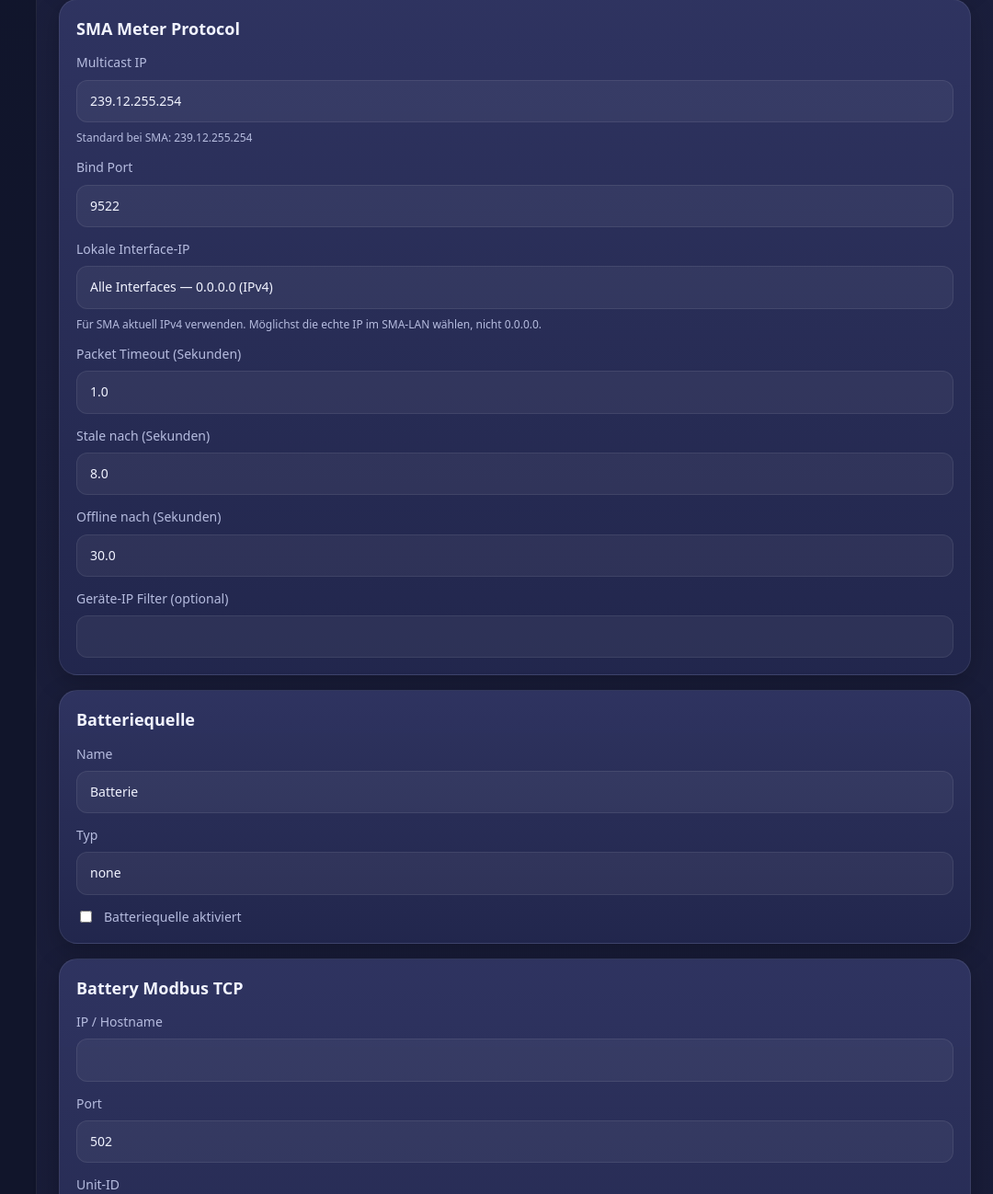
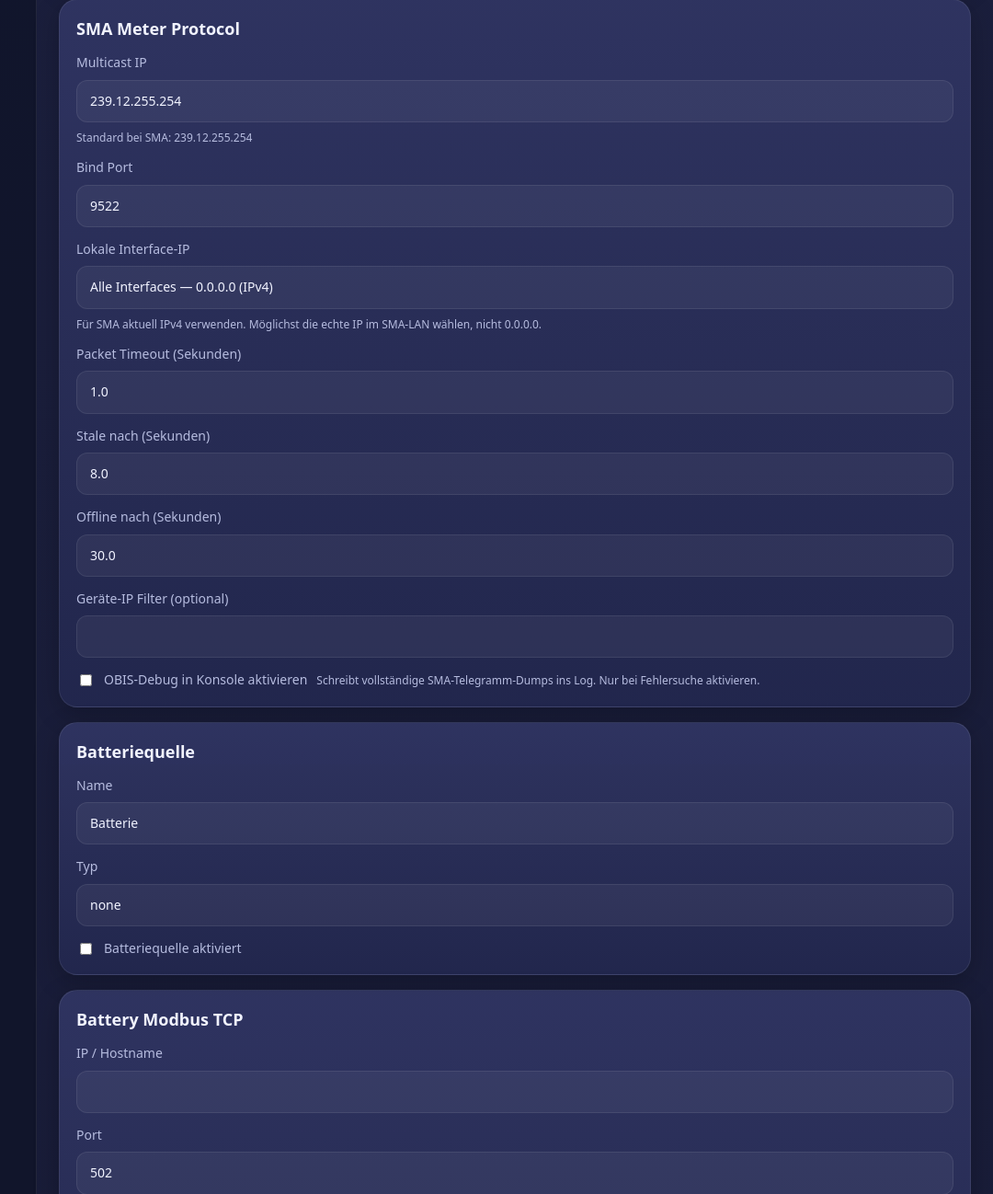
Before and after one commit to phlupp/pv2hash, a FastAPI app: page /sources in a window 1280 px wide. Shown: the part 408-1706 px from the top of the page at 92% size, without its empty margins (200-1280 px from the left). Run offline with FastAPI, Linux system fonts and the light colour scheme.

Commit message:
Move OBIS debug toggle to SMA source settings and show SMA device identity on dashboard

```diff
--- a/pv2hash/app.py
+++ b/pv2hash/app.py
@@ -78,6 +78,37 @@ def _optional_int(value) -> int | None:
         return int(float(text))
     except Exception:
         return None
+
+
+def _normalize_log_level(value: str | None, default: str = "INFO") -> str:
+    normalized = str(value or default).strip().upper()
+    if normalized not in {"INFO", "DEBUG"}:
+        return default
+    return normalized
+
+
+def _resolve_sma_device_label(source_debug: dict | None) -> str | None:
+    if not source_debug:
+        return None
+
+    explicit = source_debug.get("last_packet_device_name")
+    if explicit:
+        return str(explicit)
+
+    susy_id = source_debug.get("last_packet_susy_id")
+    if susy_id in (None, ""):
+        return None
+
+    try:
+        susy_id_int = int(susy_id)
+    except Exception:
+        return f"SMA Gerät (SUSy-ID {susy_id})"
+
+    known = {
+        270: "SMA Energy Meter",
+        372: "SMA Home Manager 2.0",
+    }
+    return known.get(susy_id_int, f"SMA Gerät (SUSy-ID {susy_id_int})")
 
 
 def _parse_modbus_value_form(form, prefix: str) -> dict:
@@ -224,11 +255,6 @@ def _miners_context(request: Request, *, error_message: str | None = None) -> di
         "request": request,
         "miners": _build_miners_view(),
         "saved": request.query_params.get("saved") == "1",
-        "obis_debug_saved": request.query_params.get("obis_debug_saved") == "1",
-        "source_type": state.config["source"].get("type", "unknown"),
-        "obis_debug_enabled": bool(
-            state.config["source"].get("settings", {}).get("debug_dump_obis", True)
-        ),
         "error_message": error_message,
     }
 
@@ -423,6 +449,8 @@ async def dashboard(request: Request):
     total_miner_power = sum(m.power_w for m in state.miners) if state.miners else 0.0
     miner_count = len(state.miners)
 
+    source_debug = services.get_source_debug_info()
+
     context = {
         "request": request,
         "snapshot": state.snapshot,
@@ -437,7 +465,10 @@ async def dashboard(request: Request):
         "last_reload_at": state.last_reload_at,
         "source_reloaded_at": state.source_reloaded_at,
         "last_live_packet_at": state.last_live_packet_at,
-        "source_debug": services.get_source_debug_info(),
+        "source_debug": source_debug,
+        "source_device_label": _resolve_sma_device_label(source_debug),
+        "source_device_serial_number": source_debug.get("last_packet_serial_number") if source_debug else None,
+        "source_device_susy_id": source_debug.get("last_packet_susy_id") if source_debug else None,
         "app_version_full": APP_VERSION_FULL,
         "update_check": update_checker.snapshot(),
     }
@@ -468,10 +499,7 @@ async def save_settings(request: Request):
     form = await request.form()
 
     state.config["system"]["instance_name"] = form.get("instance_name", "PV2Hash Node")
-    log_level = str(form.get("log_level", state.config["system"].get("log_level", "INFO"))).strip().upper()
-    if log_level not in {"DEBUG", "INFO"}:
-        log_level = "INFO"
-    state.config["system"]["log_level"] = log_level
+    state.config["system"]["log_level"] = _normalize_log_level(form.get("log_level", state.config["system"].get("log_level", "INFO")))
     state.config["system"]["check_updates"] = form.get("check_updates") == "on"
     state.config["system"]["auto_update_enabled"] = form.get("auto_update_enabled") == "on"
     state.config["system"]["update_repo"] = (
@@ -506,7 +534,8 @@ async def save_settings(request: Request):
     save_config(state.config)
     setup_logging(state.config["system"].get("log_level", "INFO"))
     logger.info(
-        "Settings saved: check_updates=%s auto_update_enabled=%s update_repo=%s",
+        "Settings saved: log_level=%s check_updates=%s auto_update_enabled=%s update_repo=%s",
+        state.config["system"].get("log_level", "INFO"),
         state.config["system"].get("check_updates", True),
         state.config["system"].get("auto_update_enabled", False),
         state.config["system"].get("update_repo", "phlupp/pv2hash"),
@@ -565,6 +594,7 @@ async def save_source(request: Request):
         form.get("offline_after_seconds", 30.0), 30.0
     )
     state.config["source"]["settings"]["device_ip"] = form.get("device_ip", "").strip()
+    state.config["source"]["settings"]["debug_dump_obis"] = form.get("debug_dump_obis") == "on"
 
     battery_type = str(form.get("battery_type", "none")).strip()
     battery_name = str(form.get("battery_name", "Batterie")).strip() or "Batterie"
@@ -608,21 +638,6 @@ async def miners_page(request: Request):
         name="miners.html",
         context=context,
     )
-
-
-@app.post("/miners/obis-debug")
-async def save_miners_obis_debug(request: Request):
-    form = await request.form()
-    enabled = form.get("debug_dump_obis") == "on"
-
-    state.config.setdefault("source", {})
-    state.config["source"].setdefault("settings", {})
-    state.config["source"]["settings"]["debug_dump_obis"] = enabled
-
-    save_config(state.config)
-    logger.info("OBIS debug updated: enabled=%s", enabled)
-    reload_runtime()
-    return RedirectResponse(url="/miners?obis_debug_saved=1", status_code=303)
 
 
 @app.post("/miners/add")
@@ -801,7 +816,6 @@ async def system_page(request: Request):
         "request": request,
         "instance_name": state.config["system"]["instance_name"],
         "log_level": state.config["system"].get("log_level", "INFO"),
-        "log_saved": request.query_params.get("log_saved") == "1",
         "started_at": state.started_at,
         "last_reload_at": state.last_reload_at,
         "last_live_packet_at": state.last_live_packet_at,
@@ -814,27 +828,13 @@ async def system_page(request: Request):
             auto_update_enabled=auto_update_enabled,
             update_status=update_status,
         ),
+        "allowed_log_levels": ("INFO", "DEBUG"),
     }
     return templates.TemplateResponse(
         request=request,
         name="system.html",
         context=context,
     )
-
-
-@app.post("/system/log-level")
-async def system_save_log_level(request: Request):
-    form = await request.form()
-    log_level = str(form.get("log_level", state.config["system"].get("log_level", "INFO"))).strip().upper()
-    if log_level not in {"DEBUG", "INFO"}:
-        log_level = "INFO"
-
-    state.config.setdefault("system", {})
-    state.config["system"]["log_level"] = log_level
-    save_config(state.config)
-    setup_logging(log_level)
-    logger.info("Log level updated from system page: %s", log_level)
-    return RedirectResponse(url="/system?log_saved=1", status_code=303)
 
 
 @app.get("/system/update-progress")
@@ -864,6 +864,17 @@ async def system_reload():
     logger.info("Manual system reload triggered from UI")
     reload_runtime()
     return RedirectResponse(url="/", status_code=303)
+
+
+@app.post("/system/logging")
+async def system_logging(request: Request):
+    form = await request.form()
+    log_level = _normalize_log_level(form.get("log_level", state.config["system"].get("log_level", "INFO")))
+    state.config["system"]["log_level"] = log_level
+    save_config(state.config)
+    setup_logging(log_level)
+    logger.info("Log level changed to %s", log_level)
+    return RedirectResponse(url="/system", status_code=303)
 
 
 @app.get("/api/system/update-status")
--- a/pv2hash/config/defaults.py
+++ b/pv2hash/config/defaults.py
@@ -25,7 +25,7 @@ DEFAULT_CONFIG = {
             "stale_after_seconds": 8.0,
             "offline_after_seconds": 30.0,
             "device_ip": "",
-            "debug_dump_obis": True,
+            "debug_dump_obis": False,
             "simulator_import_power_w": 1000.0,
             "simulator_export_power_w": 10000.0,
             "simulator_ramp_rate_w_per_minute": 600.0,
@@ -125,10 +125,10 @@ DEFAULT_CONFIG = {
     "control": {
         "policy_mode": "coarse",
         "distribution_mode": "equal",
-        "min_switch_interval_seconds": 60,
+        "min_switch_interval_seconds": 300,
         "cooldown_seconds": 15,
         "switch_hysteresis_w": 100,
-        "max_import_w": 200,
+        "max_import_w": 100,
         "import_hold_seconds": 15,
         "source_loss": {
             "stale": {
--- a/pv2hash/config/store.py
+++ b/pv2hash/config/store.py
@@ -149,13 +149,11 @@ def _normalize_source_loss_profiles(config: dict[str, Any]) -> None:
 
 
 
+
 def _normalize_source_settings(config: dict[str, Any]) -> None:
     source = config.setdefault("source", {})
     settings = source.setdefault("settings", {})
-    default_settings = DEFAULT_CONFIG.get("source", {}).get("settings", {})
-    settings["debug_dump_obis"] = bool(
-        settings.get("debug_dump_obis", default_settings.get("debug_dump_obis", True))
-    )
+    settings["debug_dump_obis"] = bool(settings.get("debug_dump_obis", False))
 
 def _normalize_battery_settings(config: dict[str, Any]) -> None:
     battery = config.setdefault("battery", {})
@@ -186,8 +184,8 @@ def _normalize_battery_settings(config: dict[str, Any]) -> None:
 def normalize_config(config: dict[str, Any]) -> dict[str, Any]:
     normalized = deepcopy(config)
     _normalize_miner_profiles(normalized)
+    _normalize_source_settings(normalized)
     _normalize_source_loss_profiles(normalized)
-    _normalize_source_settings(normalized)
     _normalize_battery_settings(normalized)
     return normalized
 
--- a/pv2hash/factory.py
+++ b/pv2hash/factory.py
@@ -129,7 +129,7 @@ def build_source(config: dict) -> EnergySource:
             stale_after_seconds=float(settings.get("stale_after_seconds", 8.0)),
             offline_after_seconds=float(settings.get("offline_after_seconds", 30.0)),
             device_ip=settings.get("device_ip", ""),
-            debug_dump_obis=bool(settings.get("debug_dump_obis", True)),
+            debug_dump_obis=bool(settings.get("debug_dump_obis", False)),
         )
 
     raise ValueError(f"Unsupported source type: {source_type}")
--- a/pv2hash/templates/sources.html
+++ b/pv2hash/templates/sources.html
@@ -201,6 +201,12 @@
                                 value="{{ source_settings.device_ip if source_settings and source_settings.device_ip is defined else '' }}"
                             >
                         </label>
+
+                        <label class="checkbox-row">
+                            <input type="checkbox" name="debug_dump_obis" {% if source_settings and source_settings.debug_dump_obis %}checked{% endif %}>
+                            <span>OBIS-Debug in Konsole aktivieren</span>
+                            <small class="help">Schreibt vollständige SMA-Telegramm-Dumps ins Log. Nur bei Fehlersuche aktivieren.</small>
+                        </label>
                     </div>
                 </section>
 
```
Also changed, not shown: pv2hash/sources/sma_meter_protocol.py (+10 -2 lines), pv2hash/templates/dashboard.html (+6 -1 lines), pv2hash/templates/system.html (+10 -13 lines).
